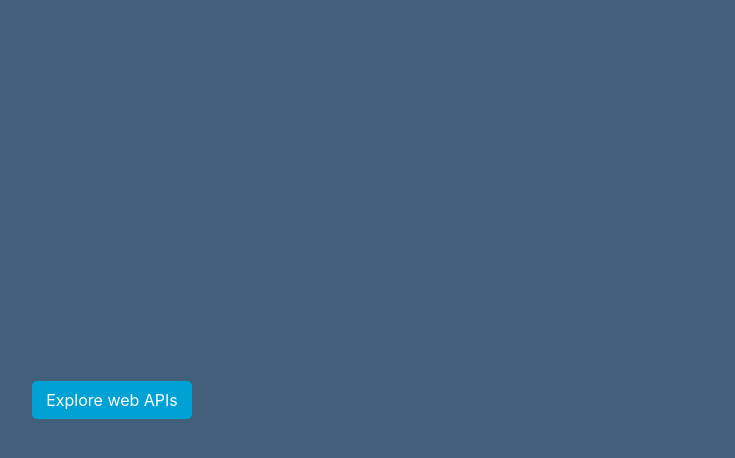
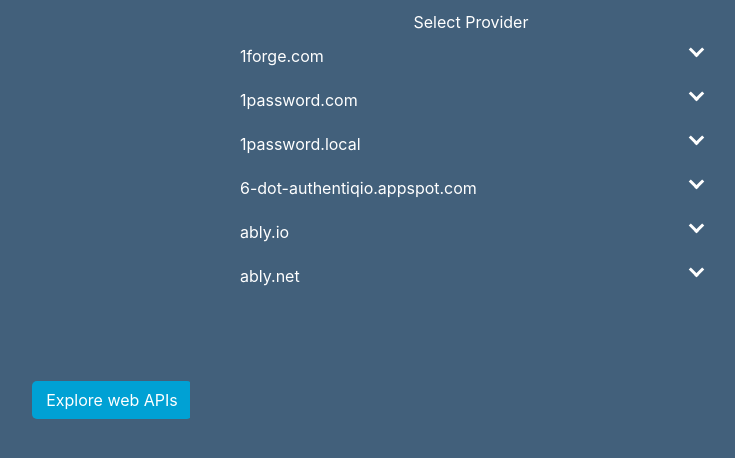
Before and after one commit to hmtey/web-api-explorer, a React (Vite) app: page / in a window 1280 px wide. Shown: the top 458 px of the page, without its empty margins (528-1263 px from the left). Built offline with nearby package versions, Linux system fonts and the light colour scheme.

Commit message:
Add fixed sidebar

```diff
--- a/src/App.jsx
+++ b/src/App.jsx
@@ -1,4 +1,3 @@
-import { useState } from 'react'
 import React from 'react'
 import './App.css'
 import { BrowserRouter, Routes, Route } from 'react-router-dom'
--- /dev/null
+++ b/src/components/sidebar.css
@@ -0,0 +1,29 @@
+div {
+    display: flex;
+    padding: 10px 25px;
+}
+
+#sidebar {
+    flex-direction: column;
+    width: 40vw;
+    height: 100vh;
+    top: 0;
+    right: 0;
+    position: fixed;
+    background-color: #42607b;
+    border: 1px;
+    z-index: 10;
+}
+
+#sidebar > div {
+    justify-content: space-between;
+}
+
+.arrow {
+    width: 8px;
+    height: 8px;
+    border: solid white;
+    border-width: 0 3px 3px 0;
+    display: inline-block;
+    transform: rotate(45deg);
+}
--- /dev/null
+++ b/src/components/sidebar.jsx
@@ -0,0 +1,29 @@
+import { useState } from 'react'
+import React from "react";
+import './sidebar.css';
+
+const dummyData = [
+    "1forge.com",
+    "1password.com",
+    "1password.local",
+    "6-dot-authentiqio.appspot.com",
+    "ably.io",
+    "ably.net"
+]
+
+function Sidebar() {
+    return (
+        <div id="sidebar">
+            Select Provider
+            {dummyData.map(provider => {
+                return (
+                    <div>
+                        {provider}<i class="arrow"></i>
+                    </div>
+                )
+            })}
+        </div>
+    )
+}
+
+export default Sidebar;
--- a/src/index.css
+++ b/src/index.css
@@ -6,21 +6,6 @@
   color-scheme: light dark;
   color: white;
   background-color: #42607b;
-
-  font-synthesis: none;
-  text-rendering: optimizeLegibility;
-  -webkit-font-smoothing: antialiased;
-  -moz-osx-font-smoothing: grayscale;
-  -webkit-text-size-adjust: 100%;
-}
-
-a {
-  font-weight: 500;
-  color: #646cff;
-  text-decoration: inherit;
-}
-a:hover {
-  color: #535bf2;
 }
 
 body {
@@ -29,11 +14,6 @@
   place-items: center;
   min-width: 320px;
   min-height: 100vh;
-}
-
-h1 {
-  font-size: 3.2em;
-  line-height: 1.1;
 }
 
 button {
--- a/src/pages/home.jsx
+++ b/src/pages/home.jsx
@@ -1,8 +1,13 @@
+import Sidebar from "../components/sidebar"
+
 function Home() {
     return (
-        <div>
-            <button>Explore web APIs</button>
-        </div>
+        <>
+            <Sidebar/>
+            <div>
+                <button>Explore web APIs</button>
+            </div>
+        </>
     )
 }
 
```
